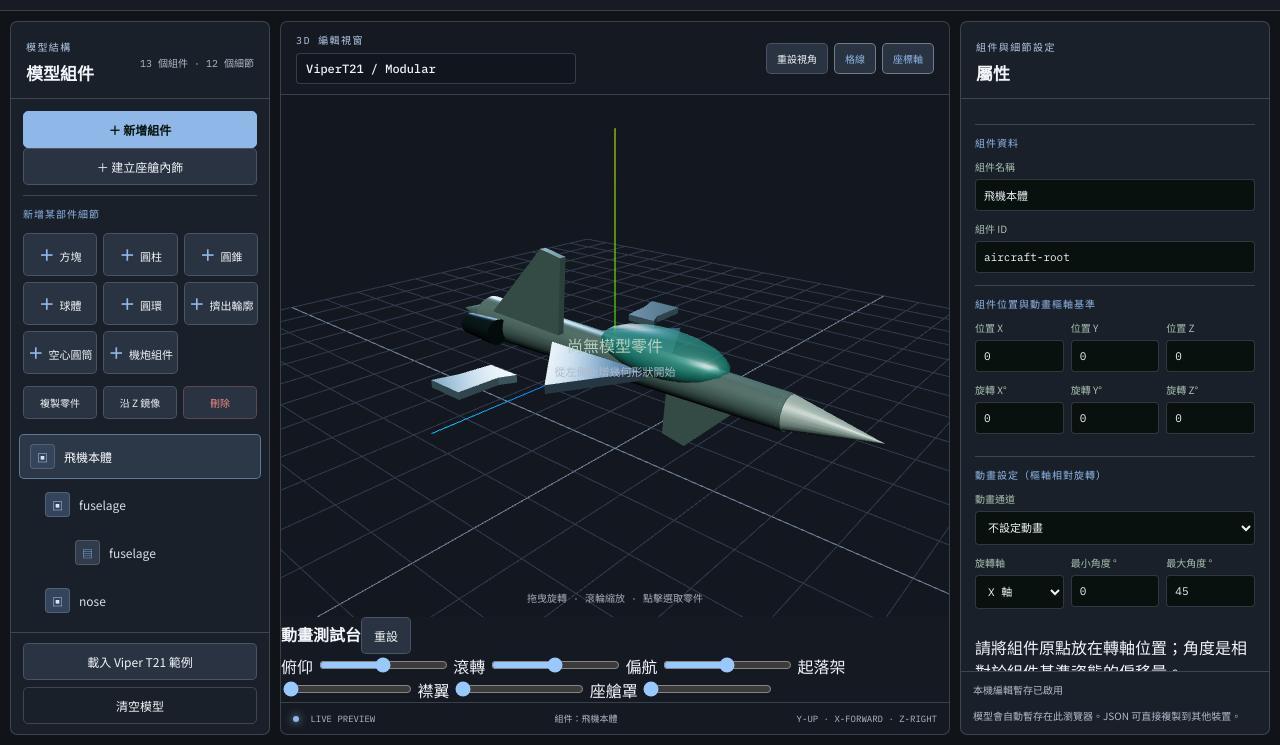
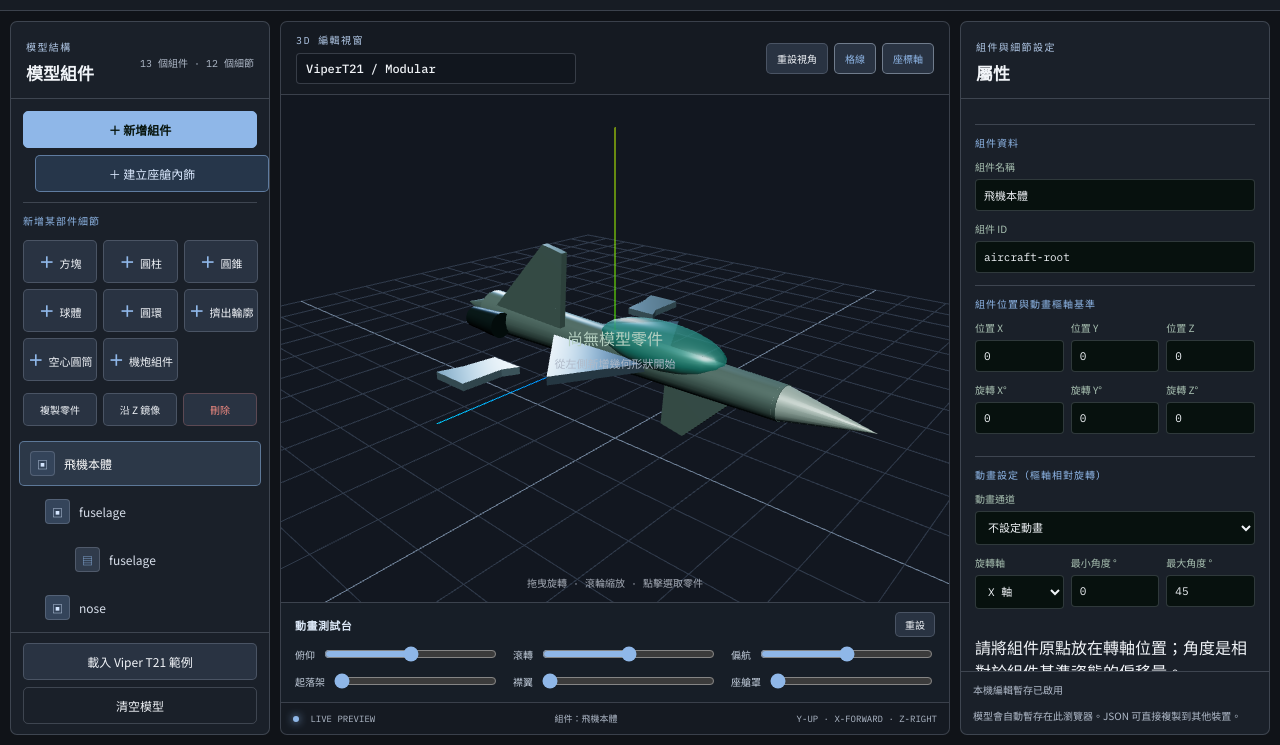
Before and after one commit to fuguangji/combat-flight-simulator, a website built with Vite: page editor/index.html in a window 1280 px wide. Shown: the part 55-800 px from the top of the page. Built offline with nearby package versions, Linux system fonts and the light colour scheme; animation ran at ten frames a second.

Commit message:
設計動畫測試台與座艙模板按鈕樣式

```diff
--- a/src/editor/style.css
+++ b/src/editor/style.css
@@ -21,3 +21,17 @@
 .component-entry .part-icon{background:#34445a;color:#d5e6ff}
 .detail-entry .part-icon{background:#303b4b}
 .json-error{padding:10px;border:1px solid rgba(242,139,130,.55);border-radius:5px;background:rgba(242,139,130,.1);color:#ffb4ad!important;white-space:pre-wrap;overflow-wrap:anywhere}
+
+
+/* Animation test bench */
+.animation-preview{flex:none;padding:9px 14px 11px;border-top:1px solid var(--line);background:#171e27}
+.animation-preview-head{display:flex;align-items:center;justify-content:space-between;margin-bottom:7px}
+.animation-preview-head strong{font-size:11px;color:#dce8f7;letter-spacing:.04em}
+.animation-preview-head button{padding:4px 9px;font-size:10px}
+.animation-sliders{display:grid;grid-template-columns:repeat(3,minmax(0,1fr));gap:7px 14px}
+.animation-sliders label{display:flex;align-items:center;gap:7px;color:#c5d0de;font-size:10px;white-space:nowrap}
+.animation-sliders input{width:100%;min-width:30px;accent-color:var(--green)}
+#add-cockpit{margin:7px 12px 0;border-color:rgba(143,183,232,.55);color:#dceaff;background:#26364a}
+#add-cockpit:hover{background:#344963}
+@media(max-width:900px){.animation-sliders{grid-template-columns:repeat(2,minmax(0,1fr))}}
+@media(max-width:680px){.animation-preview{padding:8px}.animation-sliders{grid-template-columns:repeat(2,minmax(0,1fr));gap:6px}.animation-sliders label{font-size:9px}}
```
